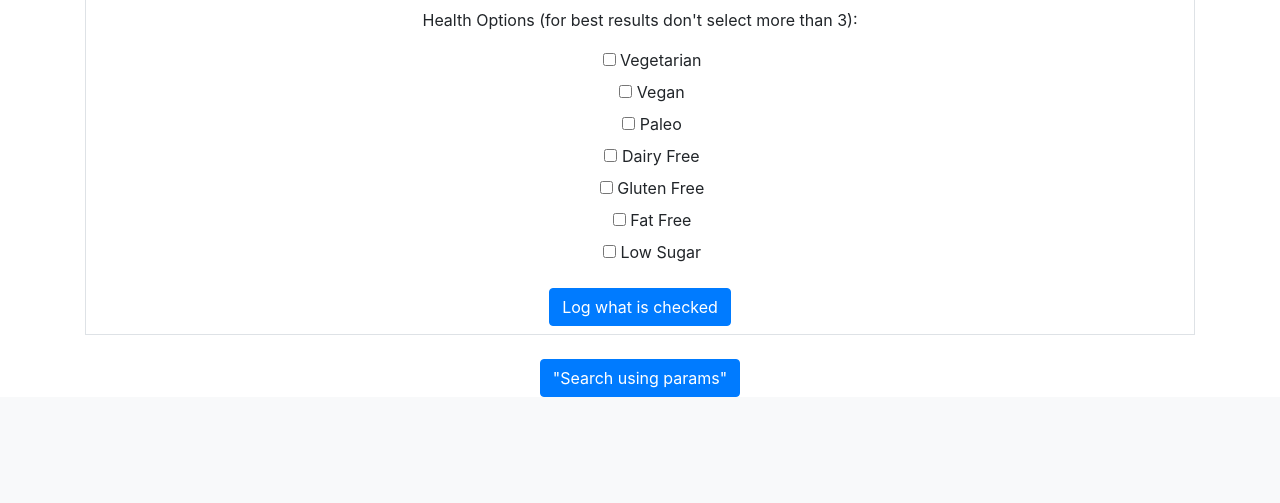
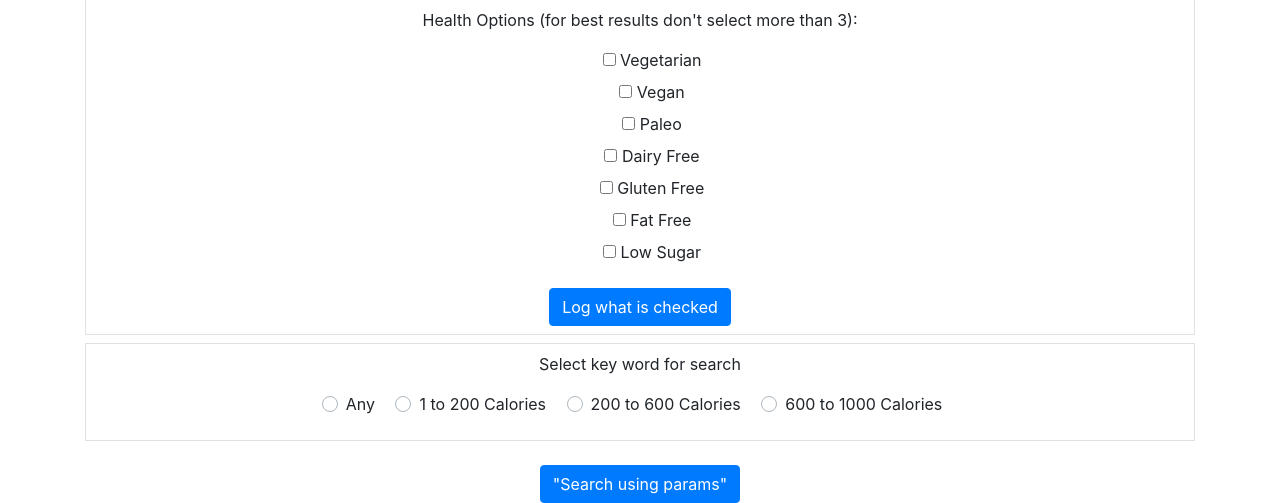
Before and after one commit to schoe14/Good-Cuisine, a Node server app: page /recipes in a window 1280 px wide. Shown: the part 607-1110 px from the top of the page. Before the commit the page ends 1004 px from the top, so only its background shows below. Run offline with Node 20, Linux system fonts and the light colour scheme; some libraries are stand-ins or nearby versions.

Commit message:
Added calorie to API

```diff
--- a/public/js/recipe.js
+++ b/public/js/recipe.js
@@ -83,24 +83,24 @@ $(document).ready(function () {
    ];
    calorieAmountArray = [
       {
-         calorieDisplay: "1 to 100 Calories",
-         calorieId: "calorieOne",
-         calorieSearch: "&calories=1-100"
-      },
-      {
-         calorieDisplay: "100 to 300 Calories",
-         calorieId: "calorieTwo",
-         calorieSearch: "&calories=100-300"
-      },
-      {
-         calorieDisplay: "300 to 600 Calories",
-         calorieId: "calorieThree",
-         calorieSearch: "&calories=300-600"
-      },
-      {
          calorieDisplay: "Any",
          calorieId: "calorieFour",
          calorieSearch: "&calories=1-5000"
+      },
+      {
+         calorieDisplay: "1 to 200 Calories",
+         calorieId: "calorieOne",
+         calorieSearch: "&calories=1-200"
+      },
+      {
+         calorieDisplay: "200 to 600 Calories",
+         calorieId: "calorieTwo",
+         calorieSearch: "&calories=200-600"
+      },
+      {
+         calorieDisplay: "600 to 1000 Calories",
+         calorieId: "calorieThree",
+         calorieSearch: "&calories=600-1000"
       }
    ]
 
@@ -140,6 +140,17 @@ $(document).ready(function () {
 
    });
 
+   calorieAmountArray.forEach(function (element) {
+      let calorieAmount = /*html*/`
+      <div class="custom-control custom-radio custom-control-inline">
+         <input type="radio" class="custom-control-input calorieAmount" id=${element.calorieId} name="calorieRadio" value=${element.calorieSearch}>
+         <label class="custom-control-label" for=${element.calorieId}>${element.calorieDisplay}</label>
+      </div>
+      `
+      $('.calorieRadio').append(calorieAmount);
+
+   });
+
    $('#checkKey').click(function () {
       $('.keyWord').each(function() {
          if ($(this).is(":checked")) {
@@ -168,6 +179,7 @@ $(document).ready(function () {
       let key = [];
       let health = [];
       let diet = [];
+      let calorie = [];
 
       $('.keyWord').each(function () {
          if ($(this).is(":checked")) {
@@ -187,19 +199,25 @@ $(document).ready(function () {
             diet.push(checkedValue)
          }
       });
+      $('.calorieAmount').each(function () {
+         if ($(this).is(":checked")) {
+            var checkedValue = $(this).val()
+            calorie.push(checkedValue)
+         }
+      });
 
       var keyWord = key[0];
       var healthLabels = "";
       health.forEach(function (i) {
          healthLabels += "&healthLabel=" + i
-      })
-
+      });
       var dietType = "&diet=" + diet[0];
+      var calorieType = calorie[0];
 
       let test = "vegan"
       let appId = "&app_id=587fc9a8";
       let APIKey = "&app_key=f056ebfd3a725524f2a06d2a64636a39";
-      let queryURL = "https://api.edamam.com/search?q=" + keyWord + appId + APIKey + healthLabels + dietType;
+      let queryURL = "https://api.edamam.com/search?q=" + keyWord + appId + APIKey + healthLabels + dietType +calorieType;
       console.log(queryURL)
       $.ajax({
          url: queryURL,
--- a/views/recipe-search.handlebars
+++ b/views/recipe-search.handlebars
@@ -41,6 +41,20 @@
          <button type="button" class="btn btn-primary" id="checkHealth">Log what is checked</button>
       </div>
    </div>
+   <div class="row my-2 border">
+      <div class="col-12 py-2">
+         <p>
+            Select key word for search
+            <!-- {{!-- Client side js will append diet options to dietCheckbox class --}} -->
+            <div class="calorieRadio">
+            </div>
+            <!-- <div class="custom-control custom-checkbox dietCheckbox"></div> -->
+         </p>
+         {{!-- <button type="button" class="btn btn-primary" id="checkKey">Log what is checked</button> --}}
+         {{!-- <p style="font-style: italic;">(check console to see which one is chosen, we will use this to know
+            what params for our API request)</p> --}}
+      </div>
+   </div>
 </div>
 <button type="button" class="btn btn-primary" id="search">"Search using params"</button>
 <script src="/js/recipe.js"></script>
```
